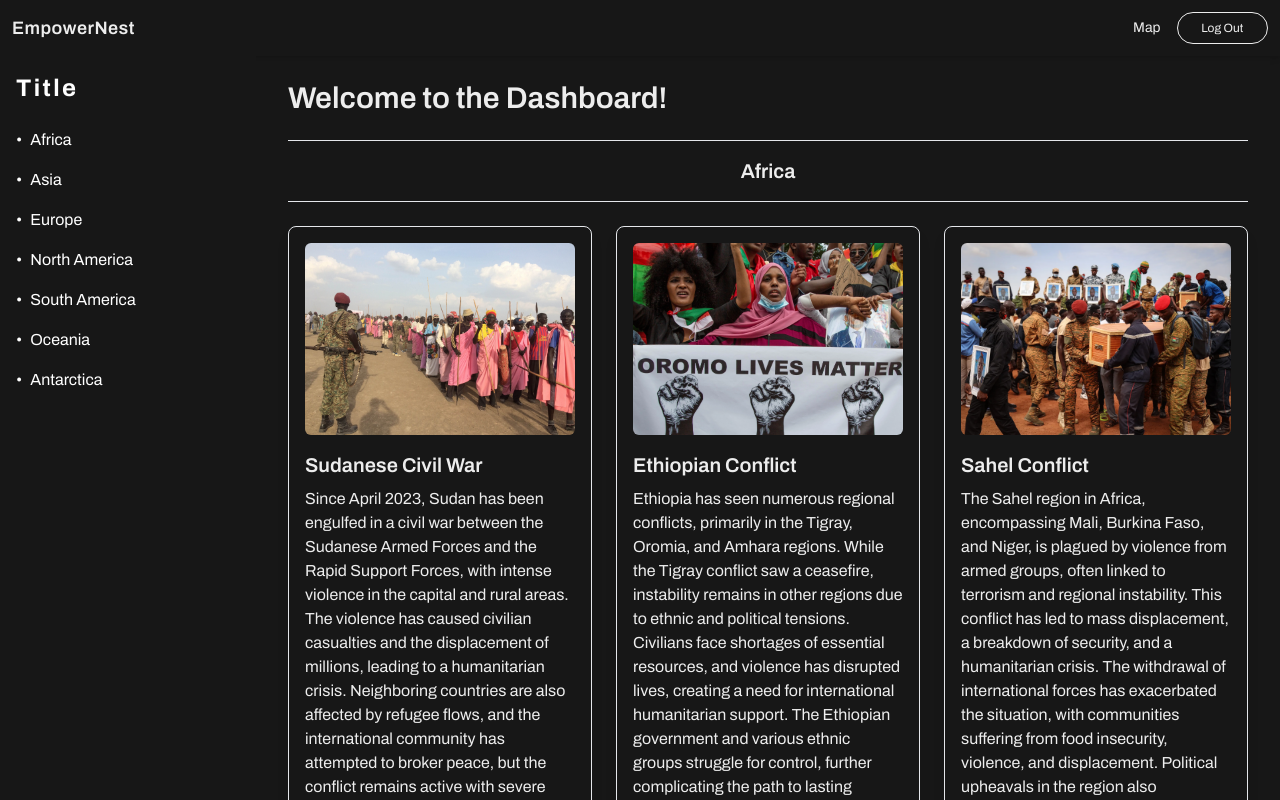
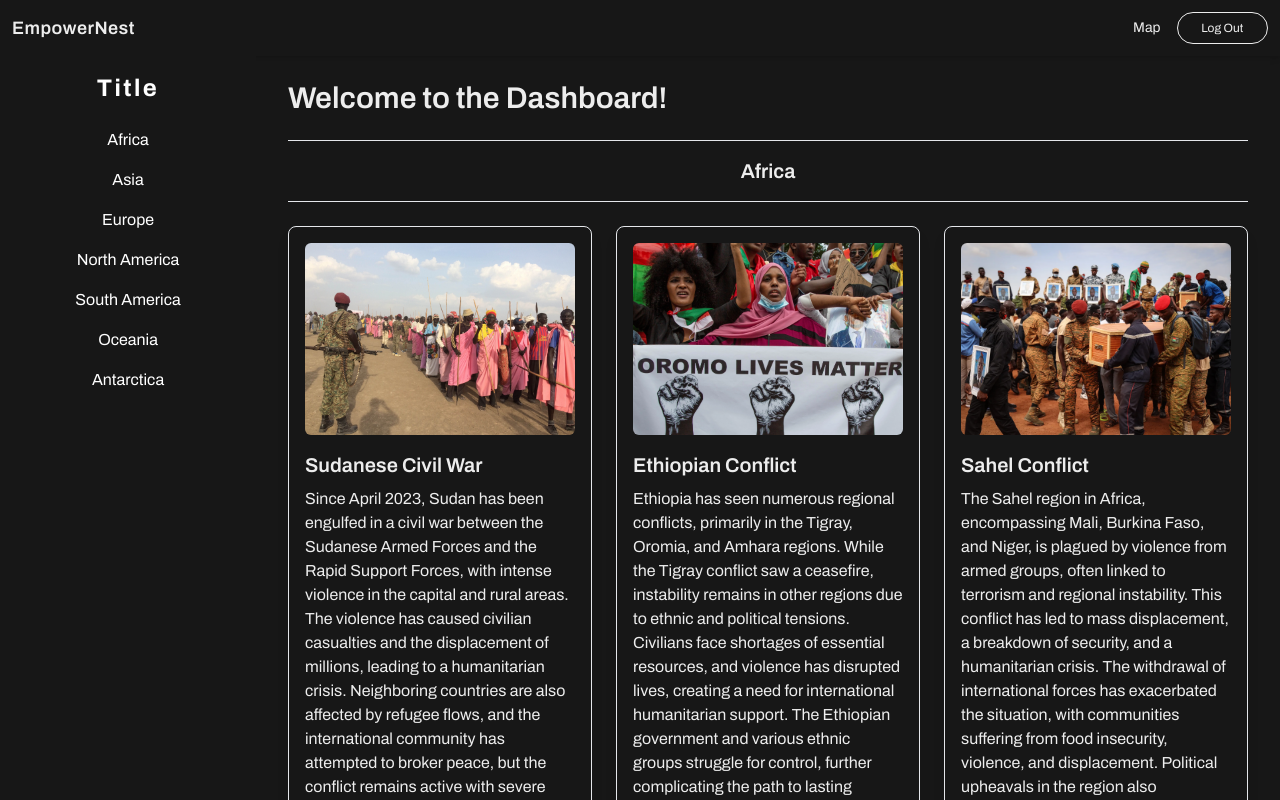
Before and after one commit to yotam1802/HackTheChange2024, a Next.js app: page /dashboard in a window 1280 px wide. Shown: the top 800 px of the page. Built offline with nearby package versions, Linux system fonts and the light colour scheme; no server answers; sample sign-in values are in the browser's storage.

Commit message:
quick update to sidebar

```diff
--- a/src/app/dashboard/Sidebar.js
+++ b/src/app/dashboard/Sidebar.js
@@ -5,13 +5,15 @@ export default function Sidebar() {
 
   return (
     <aside className="w-64 bg-background text-white p-4 h-screen sticky top-0">
-      <h2 className="text-2xl font-bold mb-6 tracking-widest text-example-third_colour">
+      <h2 className="text-2xl text-center font-bold mb-6 tracking-widest text-example-third_colour">
         Title
       </h2>
       <ul className="space-y-4">
         {continents.map((continent, index) => (
-          <li key={index} className="flex items-center">
-            <span className="text-example-third_colour mr-2">•</span>
+          <li
+            key={index}
+            className="flex items-center justify-center hover:text-example-third_color cursor-pointer transition-colors duration-300"
+          >
             <span>{continent}</span>
           </li>
         ))}
```
